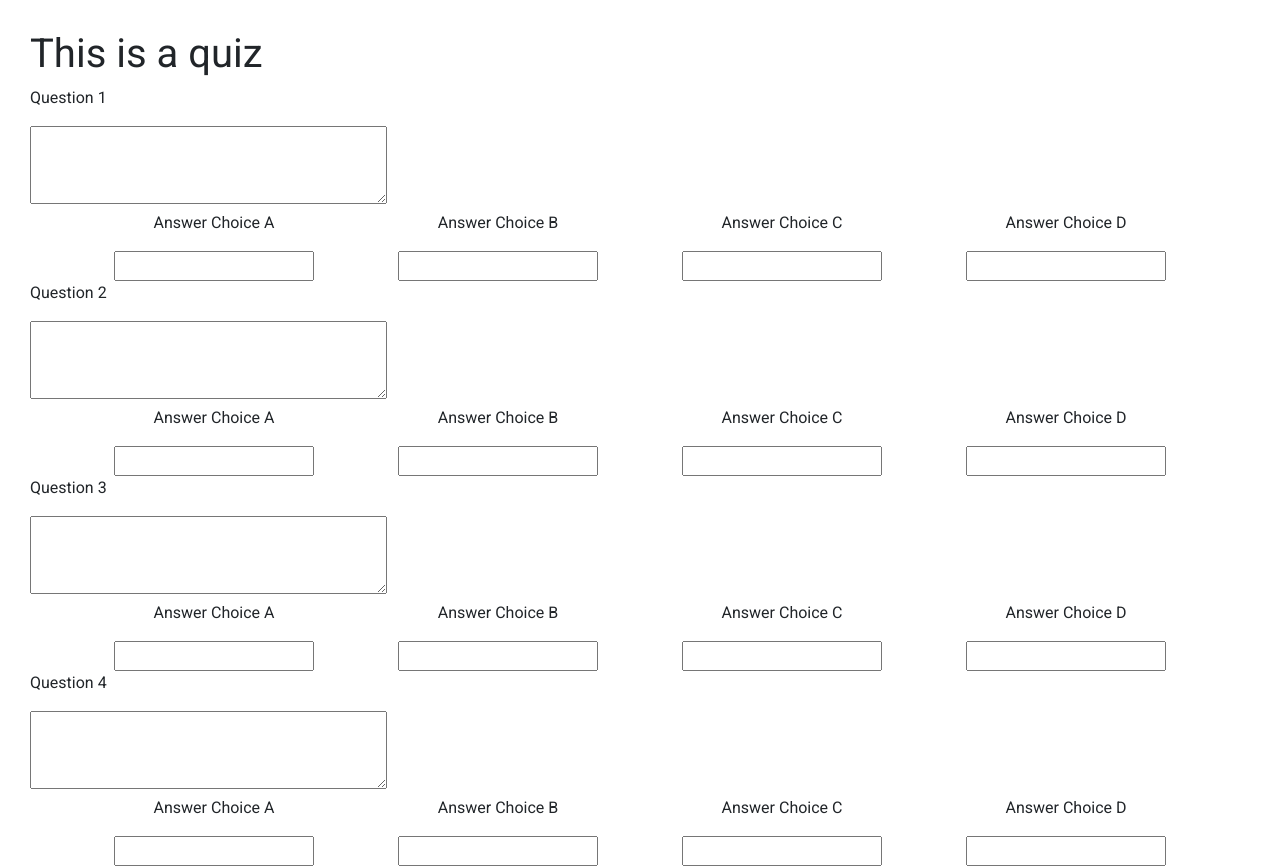
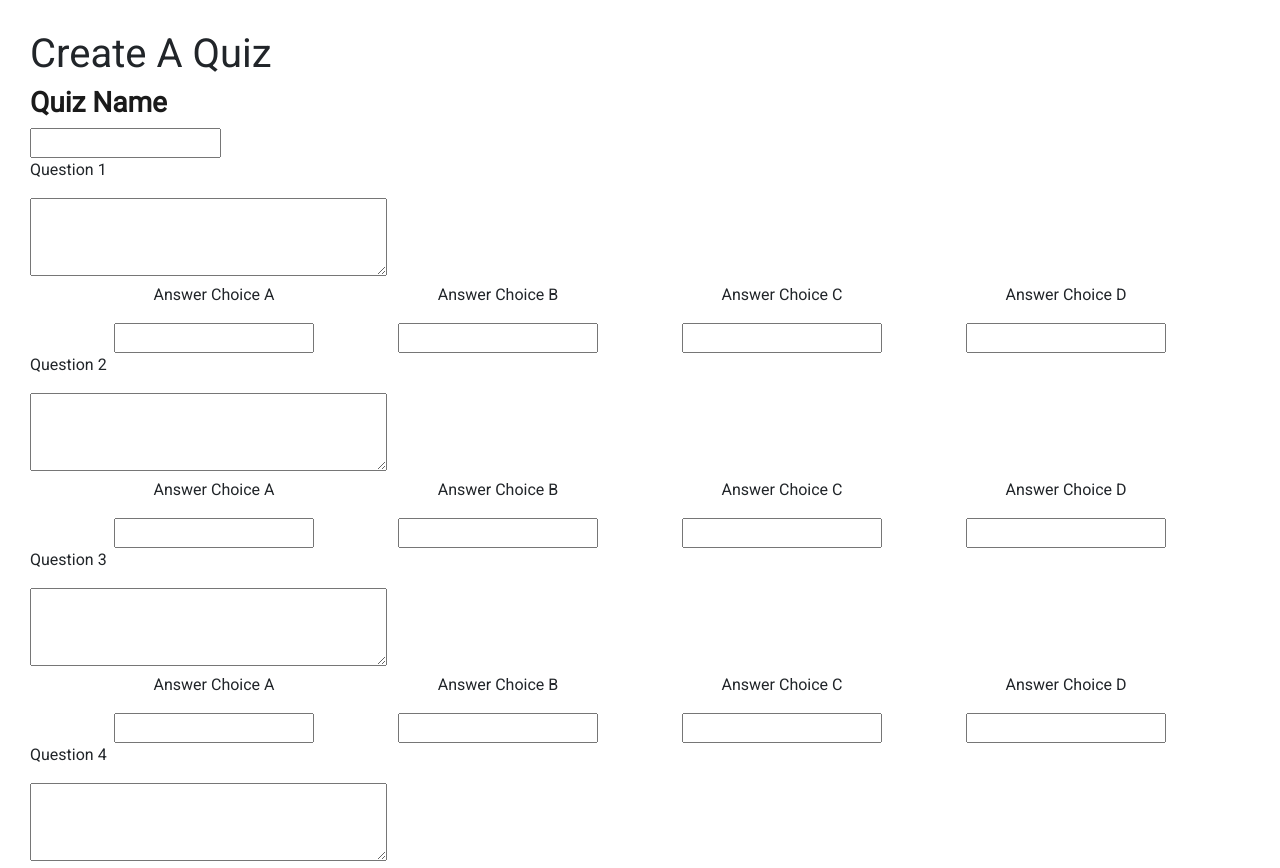
Before and after one commit to UC-Education-Team/ga-uc-education-front-end, a React (Create React App) app: page /create-quiz in a window 1280 px wide. Shown: the top 868 px of the page. Built offline with nearby package versions, Linux system fonts and the light colour scheme; no server answers.

Commit message:
pull api data for quizzes

```diff
--- a/src/App.jsx
+++ b/src/App.jsx
@@ -1,6 +1,6 @@
 import { useState, useEffect } from 'react'
 import { Routes, Route, useNavigate, Navigate } from 'react-router-dom'
-import {Container, Row, Col, Card, Form, Button } from "react-bootstrap";
+import { Container, Row, Col, Card, Form, Button } from "react-bootstrap";
 import NavBar from './components/NavBar/NavBar'
 import Signup from './pages/Signup/Signup'
 import Login from './pages/Login/Login'
@@ -37,6 +37,7 @@ const App = () => {
   }
 
   const handleSelect = (e) => {
+    console.log(moduleSelect)
     if (moduleSelect === "") {
       setModuleSelect(e.target.id)
     } else {
@@ -72,6 +73,12 @@ const App = () => {
   }, [])
 
   useEffect(() => {
+    quizService.getAll()
+      .then(allQuizzes => console.log('All Quizzes: ', allQuizzes))
+  }, [])
+
+
+  useEffect(() => {
     if (moduleSelect !== "") {
       lessonService.getModuleLessons(moduleSelect)
         .then(module => setLessons([module.lessons]))
@@ -83,7 +90,7 @@ const App = () => {
 
   return (
     <div className='AppView'>
-      <NavBar user={user} handleLogout={handleLogout} className="sidebar-wrapper"/>
+      <NavBar user={user} handleLogout={handleLogout} className="sidebar-wrapper" />
       <Routes>
         <Route path="/" element={<Landing user={user} />} />
         <Route
@@ -109,6 +116,7 @@ const App = () => {
             handleSelect={handleSelect}
             moduleSelect={moduleSelect}
             lessons={lessons}
+            quizzes={quizzes}
           />} />
         <Route
           path="/lessons"
@@ -134,7 +142,7 @@ const App = () => {
           element={user ? <Landing /> : <Navigate to="/login" />}
         />
       </Routes>
-      </div>
+    </div>
   )
 }
 
--- a/src/components/Modules/Modules.jsx
+++ b/src/components/Modules/Modules.jsx
@@ -6,13 +6,13 @@ import ModuleCard from "../ModuleCard/ModuleCard";
 import { Card, ProgressBar, Carousel } from "react-bootstrap";
 import Question from './Vector.png'
 
-const Modules = ({ modules, handleSelect, moduleSelect, lessons }) => {
-  const progressBarFun = (now) =>{
-    if(now <40){
+const Modules = ({ modules, handleSelect, moduleSelect, lessons, quizzes }) => {
+  const progressBarFun = (now) => {
+    if (now < 40) {
       return <ProgressBar variant="danger" now={now} animated className="progressbar" />
-    } else if (now <70){
+    } else if (now < 70) {
       return <ProgressBar variant="warning" now={now} className="progressbar" />
-    } else if (now <100){
+    } else if (now < 100) {
       return <ProgressBar variant="success" now={now} className="progressbar" />
     }
   }
@@ -23,6 +23,11 @@ const Modules = ({ modules, handleSelect, moduleSelect, lessons }) => {
       setIndex(selectedIndex);
     };
 
+    function filterQuizzes() {
+
+    }
+
+    console.log('Module Select: ', moduleSelect)
     return (
       <Carousel activeIndex={index} onSelect={handleSelect} nextIcon={""} prevIcon={""} nextLabel={""}>
         <Carousel.Item>
@@ -96,6 +101,13 @@ const Modules = ({ modules, handleSelect, moduleSelect, lessons }) => {
           {moduleSelect !== "" ?
             <>
               <div className="columlessons"> Core modules {">"} Lessons</div>
+              <button>
+                <Link
+                  to="/create-quiz"
+                  state={moduleSelect}>
+                  Create A Quiz
+                </Link>
+              </button>
               {lessons === [] ?
                 <div className="modulerow">
                   {lessons.map((lesson) => {
@@ -109,16 +121,16 @@ const Modules = ({ modules, handleSelect, moduleSelect, lessons }) => {
                     )
                   })}
                 </div>
-          : null }
+                : null}
 
               <div className="columnlearn">Learn about</div>
             </>
-        : null }
+            : null}
 
         </div>
         <div>
           <Card className="ProgressCard">
-          <h1 style={{fontSize:'1.3rem', textAlign:'center', marginBottom:'4vh' , marginTop:'15px'}}>Learning Progress</h1>
+            <h1 style={{ fontSize: '1.3rem', textAlign: 'center', marginBottom: '4vh', marginTop: '15px' }}>Learning Progress</h1>
             {modules.map((module) => {
               const now = Math.floor(Math.random() * 100)
               return (
--- a/src/pages/CreateQuiz/CreateQuiz.jsx
+++ b/src/pages/CreateQuiz/CreateQuiz.jsx
@@ -1,7 +1,8 @@
 import React, { useState, useEffect, useRef } from 'react';
+import { useLocation } from 'react-router-dom'
 import styles from './CreateQuiz.module.css'
 function CreateQuiz({ createQuiz }) {
-
+  // Constants & State
   const [formData, setFormData] = useState({})
   const [validForm, setValidForm] = useState(false)
   const [correctAnswers, setCorrectAnswers] = useState({})
@@ -11,7 +12,9 @@ function CreateQuiz({ createQuiz }) {
   const question3Options = useRef()
   const question4Options = useRef()
   const question5Options = useRef()
+  const location = useLocation()
 
+  // Helper Functions
   function handleChange(e) {
     setFormData({ ...formData, [e.target.name]: e.target.value })
     console.log(formData)
@@ -43,7 +46,7 @@ function CreateQuiz({ createQuiz }) {
     }
     console.log(correctAnswers)
     let questionData = [q1Data, q2Data, q3Data, q4Data, q5Data]
-    return createQuiz({ questions: questionData, answers: [correctAnswers] })
+    return createQuiz({ questions: questionData, answers: [correctAnswers], module: location.state, name: formData.name })
   }
 
   useEffect(() => {
@@ -52,9 +55,10 @@ function CreateQuiz({ createQuiz }) {
 
   return (
     <div style={{ width: '100%', margin: '30px' }}>
-      <h1>This is a quiz</h1>
+      <h1>Create A Quiz</h1>
       <form ref={formElement} onSubmit={handleSubmit}>
-
+        <h3>Quiz Name</h3>
+        <input type="text" name="name" onChange={handleChange} />
         {/* Question 1 */}
         <p>Question 1</p>
         <textarea
--- a/src/services/quizService.js
+++ b/src/services/quizService.js
@@ -12,3 +12,9 @@ export async function createQuiz(quiz) {
   })
   return newQuiz.json()
 }
+
+
+export function getAll() {
+  return fetch(BASE_URL)
+    .then(res => res.json())
+}
```
Lines whose indentation alone changed are shown as unchanged.
